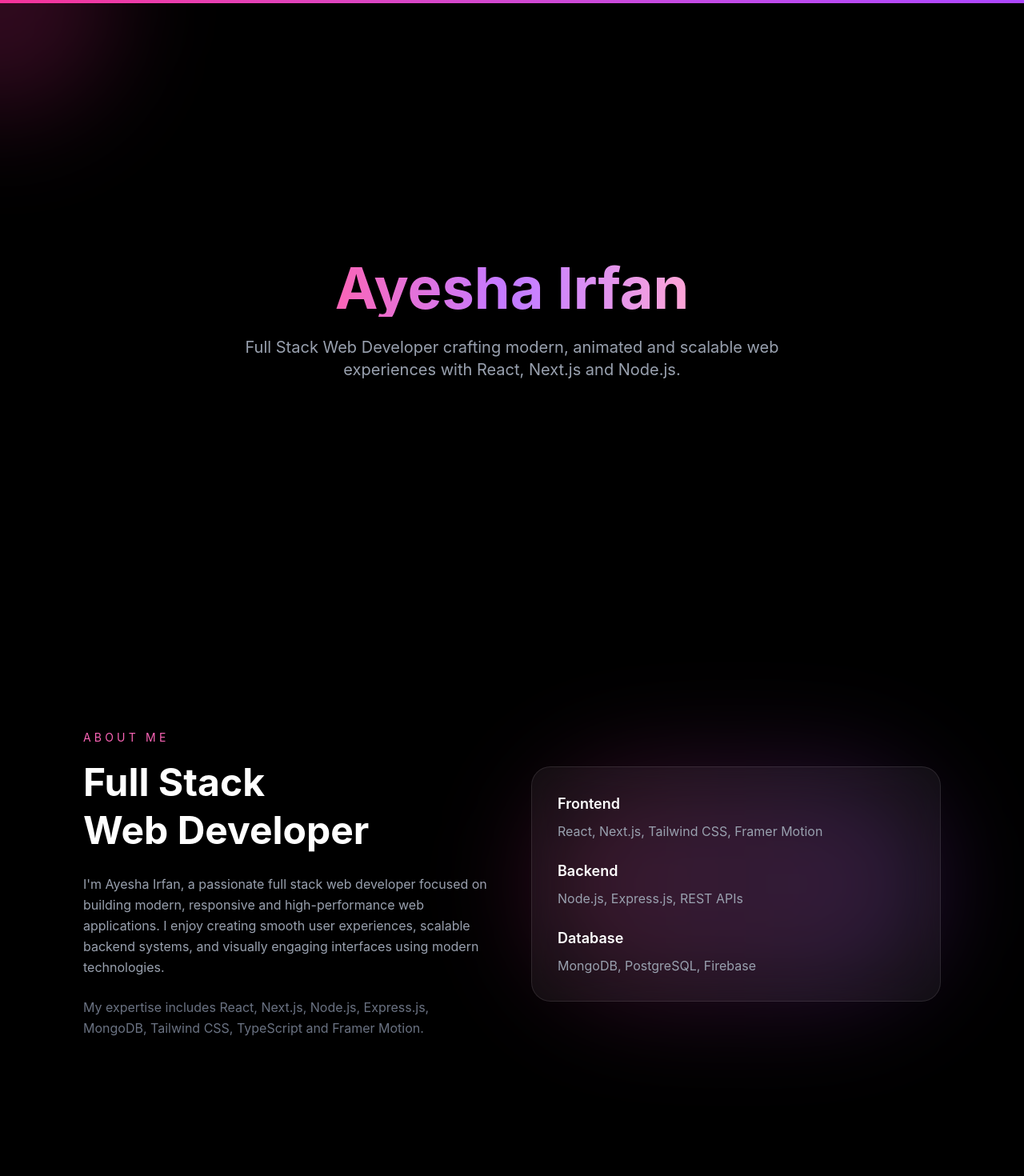
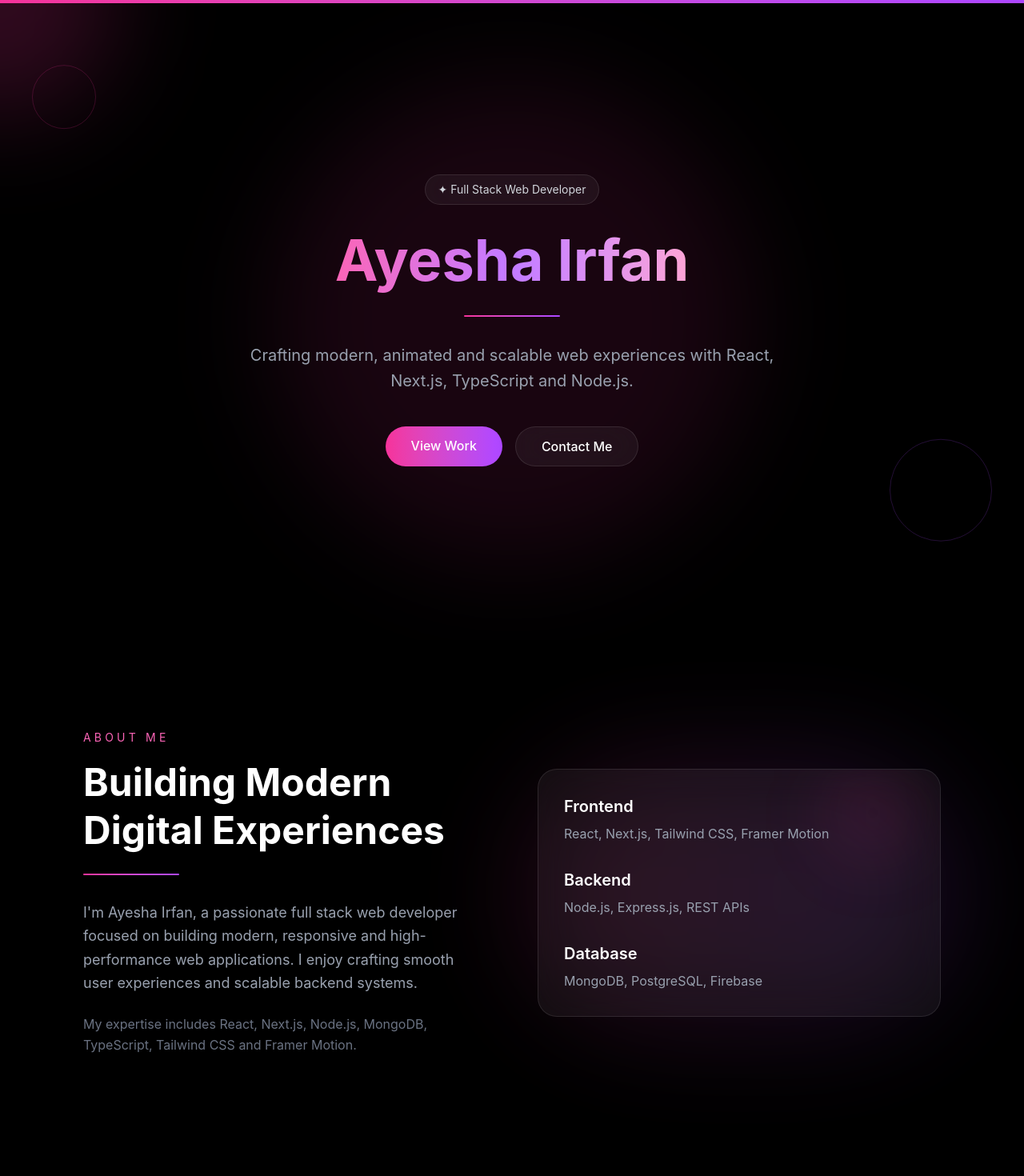
Before and after one commit to irfanayesha215-max/porfolio, a Next.js app: page / in a window 1280 px wide. Shown: the top 1470 px of the page at 80% size. Built offline with nearby package versions, Linux system fonts and the light colour scheme.

Commit message:
fix TS build error

```diff
--- a/app/page.tsx
+++ b/app/page.tsx
@@ -219,90 +219,272 @@ export default function Portfolio() {
           opacity: heroOpacity,
           y: heroY,
         }}
-        className="h-screen flex flex-col justify-center items-center text-center px-4"
+        className="h-screen flex flex-col justify-center items-center text-center px-6 relative overflow-hidden"
       >
-        <h1 className="text-5xl md:text-7xl font-bold bg-gradient-to-r from-pink-400 via-purple-400 to-pink-300 bg-clip-text text-transparent">
-          Ayesha Irfan
-        </h1>
+        {/* background glow */}
+        <div className="absolute w-[400px] md:w-[600px] h-[400px] md:h-[600px] bg-pink-500/10 blur-3xl rounded-full top-1/2 left-1/2 -translate-x-1/2 -translate-y-1/2" />
 
-        <p className="text-gray-400 mt-6 text-lg md:text-xl max-w-2xl">
-          Full Stack Web Developer crafting modern, animated and scalable web
-          experiences with React, Next.js and Node.js.
-        </p>
+        {/* badge */}
+        <motion.div
+          initial={{ opacity: 0, y: -20 }}
+          animate={{ opacity: 1, y: 0 }}
+          transition={{ duration: 0.7 }}
+          className="mb-6 px-4 py-2 border border-white/10 bg-white/5 backdrop-blur-xl rounded-full text-sm text-gray-300 z-10"
+        >
+          ✦ Full Stack Web Developer
+        </motion.div>
+
+        {/* name */}
+        <motion.h1
+          initial={{ opacity: 0, y: 60 }}
+          animate={{ opacity: 1, y: 0 }}
+          transition={{
+            duration: 1,
+            ease: "easeOut",
+          }}
+          className="text-4xl sm:text-5xl md:text-6xl lg:text-7xl font-bold leading-tight z-10"
+        >
+          <span className="bg-gradient-to-r from-pink-400 via-purple-400 to-pink-300 bg-clip-text text-transparent">
+            Ayesha Irfan
+          </span>
+        </motion.h1>
+
+        {/* animated line */}
+        <motion.div
+          initial={{ width: 0 }}
+          animate={{ width: "120px" }}
+          transition={{
+            delay: 0.5,
+            duration: 0.8,
+          }}
+          className="h-[2px] bg-gradient-to-r from-pink-500 to-purple-500 mt-6 rounded-full z-10"
+        />
+
+        {/* animated description */}
+        <motion.p
+          initial={{ opacity: 0, y: 40 }}
+          animate={{ opacity: 1, y: 0 }}
+          transition={{
+            delay: 0.8,
+            duration: 1,
+          }}
+          className="text-gray-400 mt-8 text-base sm:text-lg md:text-xl max-w-2xl leading-relaxed z-10"
+        >
+          Crafting modern, animated and scalable web experiences with
+          React, Next.js, TypeScript and Node.js.
+        </motion.p>
+
+        {/* animated buttons */}
+        <motion.div
+          initial={{ opacity: 0, y: 40 }}
+          animate={{ opacity: 1, y: 0 }}
+          transition={{
+            delay: 1,
+            duration: 0.8,
+          }}
+          className="flex flex-col sm:flex-row gap-4 mt-10 z-10"
+        >
+          <motion.a
+            href="#work"
+            whileHover={{ scale: 1.05 }}
+            whileTap={{ scale: 0.95 }}
+            className="px-8 py-3 rounded-full bg-gradient-to-r from-pink-500 to-purple-500 font-medium"
+          >
+            View Work
+          </motion.a>
+
+          <motion.a
+            href="mailto:irfanayesha215@gmail.com"
+            whileHover={{ scale: 1.05 }}
+            whileTap={{ scale: 0.95 }}
+            className="px-8 py-3 rounded-full border border-white/10 bg-white/5 backdrop-blur-xl font-medium"
+          >
+            Contact Me
+          </motion.a>
+        </motion.div>
+
+        {/* floating shapes */}
+        <motion.div
+          animate={{
+            y: [0, -15, 0],
+          }}
+          transition={{
+            repeat: Infinity,
+            duration: 4,
+            ease: "easeInOut",
+          }}
+          className="absolute top-24 left-10 hidden md:block w-20 h-20 rounded-full border border-pink-500/20"
+        />
+
+        <motion.div
+          animate={{
+            y: [0, 20, 0],
+          }}
+          transition={{
+            repeat: Infinity,
+            duration: 5,
+            ease: "easeInOut",
+          }}
+          className="absolute bottom-32 right-10 hidden md:block w-32 h-32 rounded-full border border-purple-500/20"
+        />
       </motion.section>
-
+      {/* ABOUT */}
       {/* ABOUT */}
       <Section id="about">
         <motion.div
-          initial={{ opacity: 0, y: 40 }}
-          whileInView={{ opacity: 1, y: 0 }}
-          transition={{ duration: 0.7 }}
+          initial={{ opacity: 0 }}
+          whileInView={{ opacity: 1 }}
+          transition={{ duration: 0.8 }}
           viewport={{ once: true }}
-          className="grid md:grid-cols-2 gap-12 items-center"
+          className="grid md:grid-cols-2 gap-16 items-center"
         >
-          {/* LEFT */}
-          <div>
-            <p className="text-pink-400 uppercase tracking-[0.3em] text-sm mb-4">
+          {/* LEFT SIDE */}
+          <motion.div
+            initial={{ opacity: 0, x: -80 }}
+            whileInView={{ opacity: 1, x: 0 }}
+            transition={{ duration: 0.9 }}
+            viewport={{ once: true }}
+          >
+            <motion.p
+              initial={{ opacity: 0, y: 20 }}
+              whileInView={{ opacity: 1, y: 0 }}
+              transition={{ delay: 0.2, duration: 0.6 }}
+              className="text-pink-400 uppercase tracking-[0.3em] text-sm mb-4"
+            >
               About Me
-            </p>
+            </motion.p>
 
-            <h2 className="text-4xl md:text-5xl font-bold leading-tight mb-6">
-              Full Stack <br />
-              Web Developer
-            </h2>
+            <motion.h2
+              initial={{ opacity: 0, y: 30 }}
+              whileInView={{ opacity: 1, y: 0 }}
+              transition={{ delay: 0.3, duration: 0.7 }}
+              className="text-4xl md:text-5xl font-bold leading-tight mb-6"
+            >
+              Building Modern <br />
+              Digital Experiences
+            </motion.h2>
 
-            <p className="text-gray-400 leading-relaxed mb-6">
+            <motion.div
+              initial={{ width: 0 }}
+              whileInView={{ width: "120px" }}
+              transition={{ delay: 0.5, duration: 0.8 }}
+              className="h-[2px] bg-gradient-to-r from-pink-500 to-purple-500 rounded-full mb-8"
+            />
+
+            <motion.p
+              initial={{ opacity: 0, y: 25 }}
+              whileInView={{ opacity: 1, y: 0 }}
+              transition={{ delay: 0.6, duration: 0.8 }}
+              className="text-gray-400 leading-relaxed mb-6 text-lg"
+            >
               I'm Ayesha Irfan, a passionate full stack web developer focused on
               building modern, responsive and high-performance web applications.
-              I enjoy creating smooth user experiences, scalable backend systems,
-              and visually engaging interfaces using modern technologies.
-            </p>
+              I enjoy crafting smooth user experiences and scalable backend systems.
+            </motion.p>
 
-            <p className="text-gray-500 leading-relaxed">
-              My expertise includes React, Next.js, Node.js, Express.js,
-              MongoDB, Tailwind CSS, TypeScript and Framer Motion.
-            </p>
-          </div>
+            <motion.p
+              initial={{ opacity: 0, y: 25 }}
+              whileInView={{ opacity: 1, y: 0 }}
+              transition={{ delay: 0.8, duration: 0.8 }}
+              className="text-gray-500 leading-relaxed"
+            >
+              My expertise includes React, Next.js, Node.js, MongoDB,
+              TypeScript, Tailwind CSS and Framer Motion.
+            </motion.p>
+          </motion.div>
 
-          {/* RIGHT */}
+          {/* RIGHT SIDE */}
           <motion.div
-            whileHover={{ scale: 1.02 }}
-            transition={{ duration: 0.4 }}
+            initial={{ opacity: 0, x: 80 }}
+            whileInView={{ opacity: 1, x: 0 }}
+            transition={{ duration: 0.9 }}
+            viewport={{ once: true }}
             className="relative"
           >
-            <div className="absolute inset-0 bg-gradient-to-r from-pink-500/20 to-purple-500/20 blur-3xl rounded-full" />
+            {/* glow */}
+            <motion.div
+              animate={{
+                scale: [1, 1.1, 1],
+                opacity: [0.4, 0.7, 0.4],
+              }}
+              transition={{
+                repeat: Infinity,
+                duration: 4,
+                ease: "easeInOut",
+              }}
+              className="absolute inset-0 bg-gradient-to-r from-pink-500/20 to-purple-500/20 blur-3xl rounded-full"
+            />
 
-            <div className="relative bg-white/5 border border-white/10 backdrop-blur-xl rounded-3xl p-8">
-              <div className="space-y-6">
-                <div>
-                  <h3 className="text-lg font-semibold mb-2">Frontend</h3>
+            {/* card */}
+            <motion.div
+              whileHover={{
+                y: -8,
+                scale: 1.02,
+              }}
+              transition={{ duration: 0.3 }}
+              className="relative bg-white/5 border border-white/10 backdrop-blur-xl rounded-3xl p-8 overflow-hidden"
+            >
+              {/* floating light */}
+              <motion.div
+                animate={{
+                  x: [-20, 20, -20],
+                  y: [-10, 10, -10],
+                }}
+                transition={{
+                  repeat: Infinity,
+                  duration: 6,
+                  ease: "easeInOut",
+                }}
+                className="absolute top-0 right-0 w-32 h-32 bg-pink-500/10 blur-2xl rounded-full"
+              />
+
+              <div className="space-y-8 relative z-10">
+                <motion.div
+                  initial={{ opacity: 0, y: 30 }}
+                  whileInView={{ opacity: 1, y: 0 }}
+                  transition={{ delay: 0.4, duration: 0.7 }}
+                >
+                  <h3 className="text-xl font-semibold mb-2">
+                    Frontend
+                  </h3>
 
                   <p className="text-gray-400">
                     React, Next.js, Tailwind CSS, Framer Motion
                   </p>
-                </div>
+                </motion.div>
 
-                <div>
-                  <h3 className="text-lg font-semibold mb-2">Backend</h3>
+                <motion.div
+                  initial={{ opacity: 0, y: 30 }}
+                  whileInView={{ opacity: 1, y: 0 }}
+                  transition={{ delay: 0.6, duration: 0.7 }}
+                >
+                  <h3 className="text-xl font-semibold mb-2">
+                    Backend
+                  </h3>
 
                   <p className="text-gray-400">
                     Node.js, Express.js, REST APIs
                   </p>
-                </div>
+                </motion.div>
 
-                <div>
-                  <h3 className="text-lg font-semibold mb-2">Database</h3>
+                <motion.div
+                  initial={{ opacity: 0, y: 30 }}
+                  whileInView={{ opacity: 1, y: 0 }}
+                  transition={{ delay: 0.8, duration: 0.7 }}
+                >
+                  <h3 className="text-xl font-semibold mb-2">
+                    Database
+                  </h3>
 
                   <p className="text-gray-400">
                     MongoDB, PostgreSQL, Firebase
                   </p>
-                </div>
+                </motion.div>
               </div>
-            </div>
+            </motion.div>
           </motion.div>
         </motion.div>
       </Section>
-
       {/* WORK */}
       <Section id="work">
         <h2 className="text-3xl mb-10 font-bold">Selected Work</h2>
@@ -356,8 +538,10 @@ export default function Portfolio() {
           Let’s build something amazing together.
         </p>
 
-        <MagneticButton>
+        <MagneticButton
+        >
           Hire Me
+          Contact me
         </MagneticButton>
       </Section>
     </div>
```
